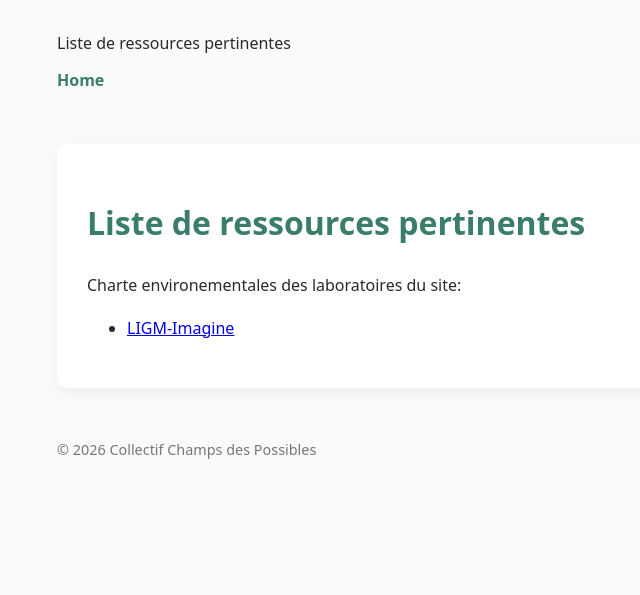
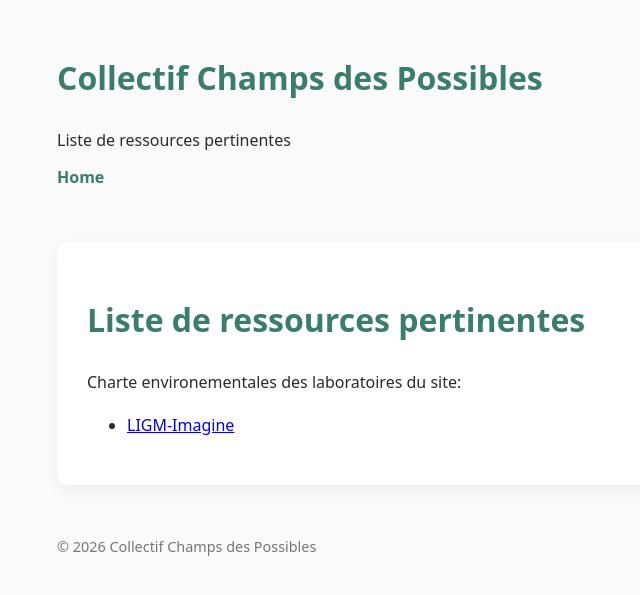
Before and after one commit to champs-des-possibles/champs-des-possibles.github.io, a Jekyll site: the page built from ressources.md, in a window 1280 px wide. Shown: the top 595 px of the page, without its empty margins (158-798 px from the left). Built offline with Jekyll 4.4.1, drawn with Linux system fonts in a browser that asks for light colours; our own code applies the rules of GitHub Pages for plain Markdown files.

Commit message:
Enhance default layout with site title header
Added site title header to the layout.

```diff
--- a/_layouts/default.html
+++ b/_layouts/default.html
@@ -9,9 +9,7 @@
 <body>
 
 <header>
-{% if page.date %}
-<span class="post-date">{{ page.date | date: "%Y-%m-%d" }}</span>
-{% endif %}
+<h1>{{ site.title }}</h1>
 {{ page.title }}
 <nav>
 <a href="/">Home</a>
```
